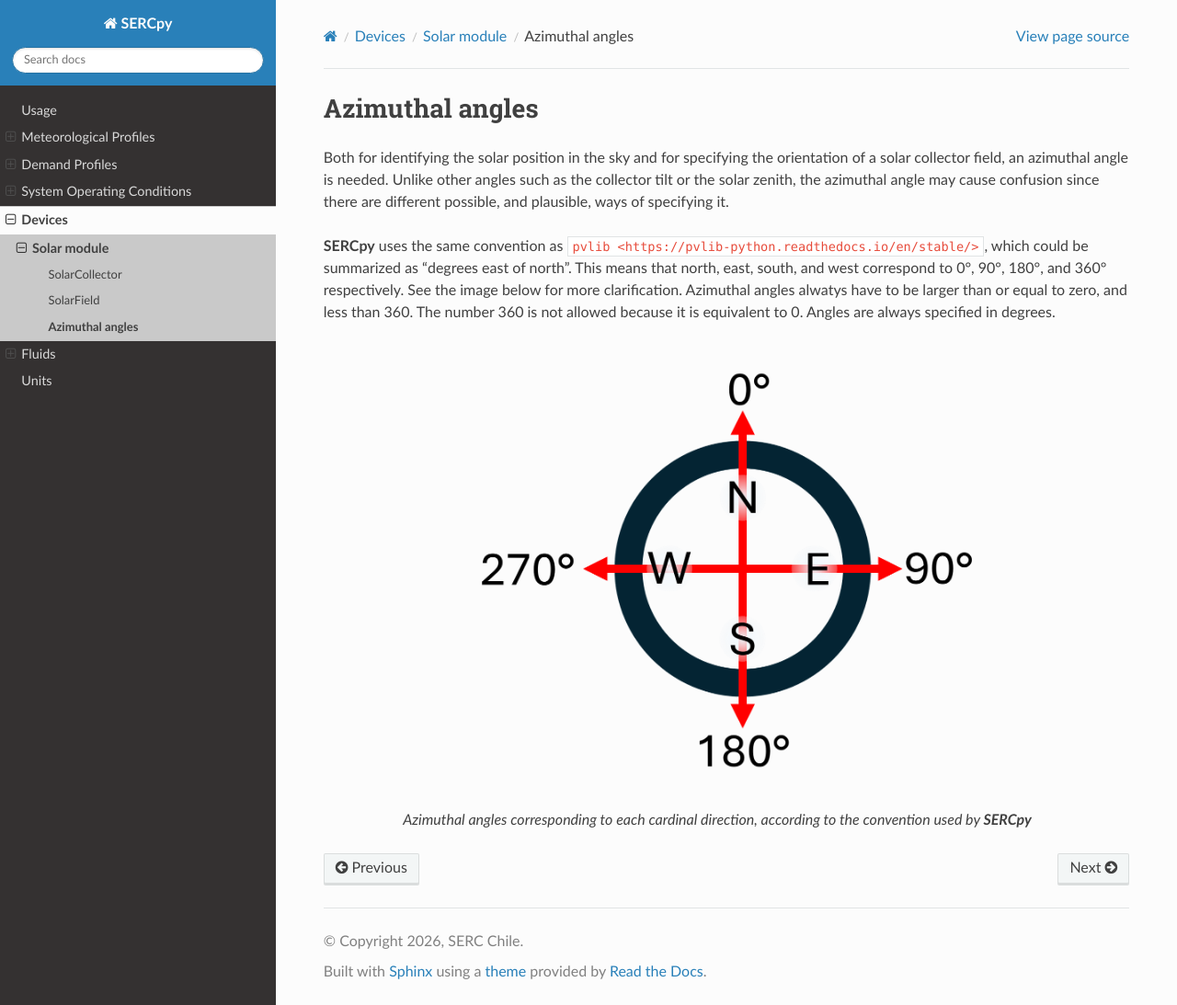
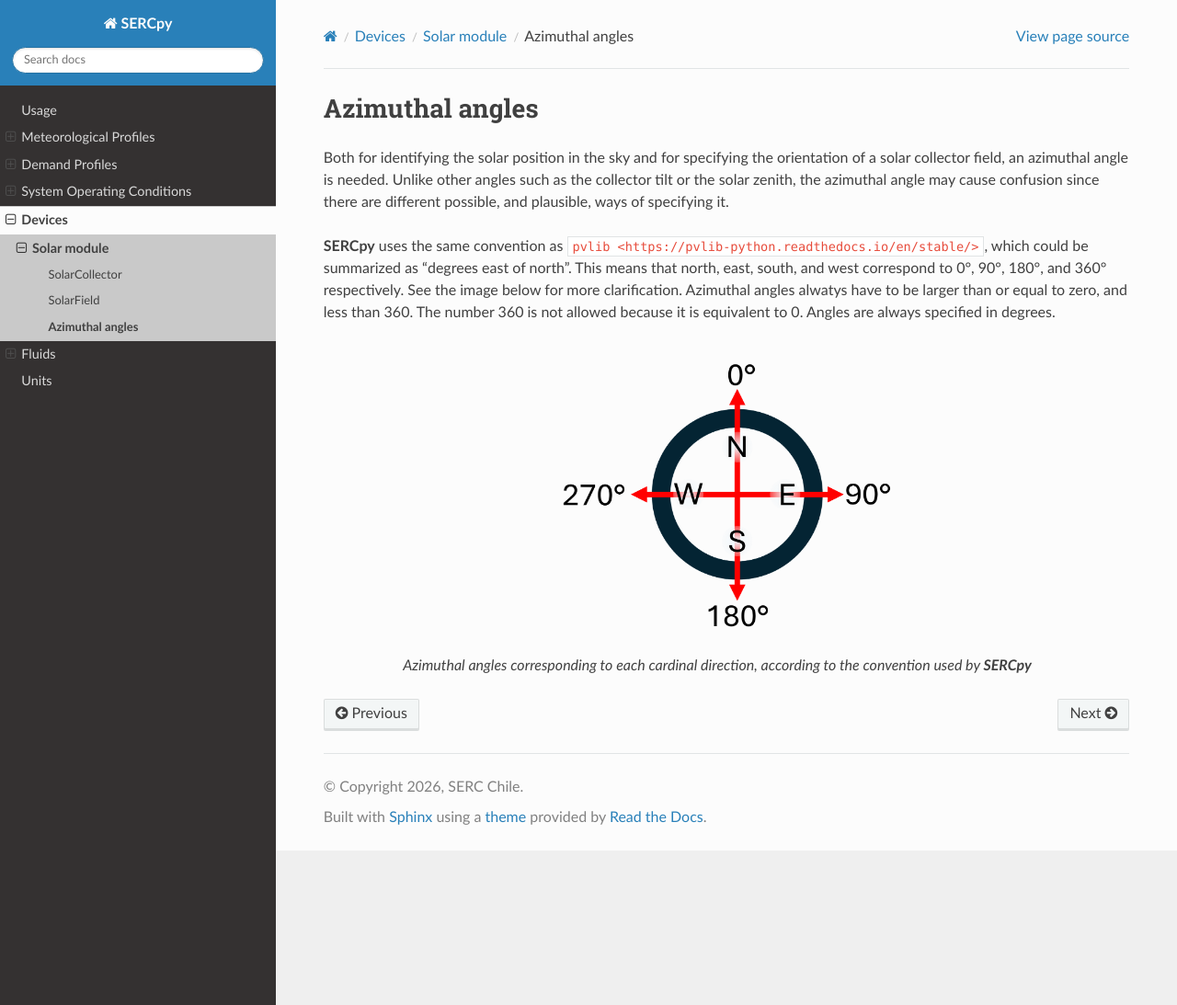
Before and after one commit to serc-chile/SERCpy, a Sphinx documentation site: the page built from docs/source/devices/solar/azimuthal_angle.rst, in a window 1280 px wide and 1093 px high. Shown: the whole window at 92% size. Built offline with Sphinx 7.4.7 and the Read the Docs theme 3.1.0, drawn with Linux system fonts in a browser that asks for light colours; pages that are not in the unit, such as notebooks, are missing from menus.

Commit message:
Update azimuthal_angle.rst

```diff
--- a/docs/source/devices/solar/azimuthal_angle.rst
+++ b/docs/source/devices/solar/azimuthal_angle.rst
@@ -10,7 +10,7 @@ Azimuthal angles alwatys have to be larger than or equal to zero, and less than
 
 .. figure:: /images/azimuth.png
    :alt: Azimuthal angle convention used by SERCpy
-   :width: 600px
+   :width: 400px
    :align: center
 
    Azimuthal angles corresponding to each cardinal direction, according to the convention used by **SERCpy**
```
